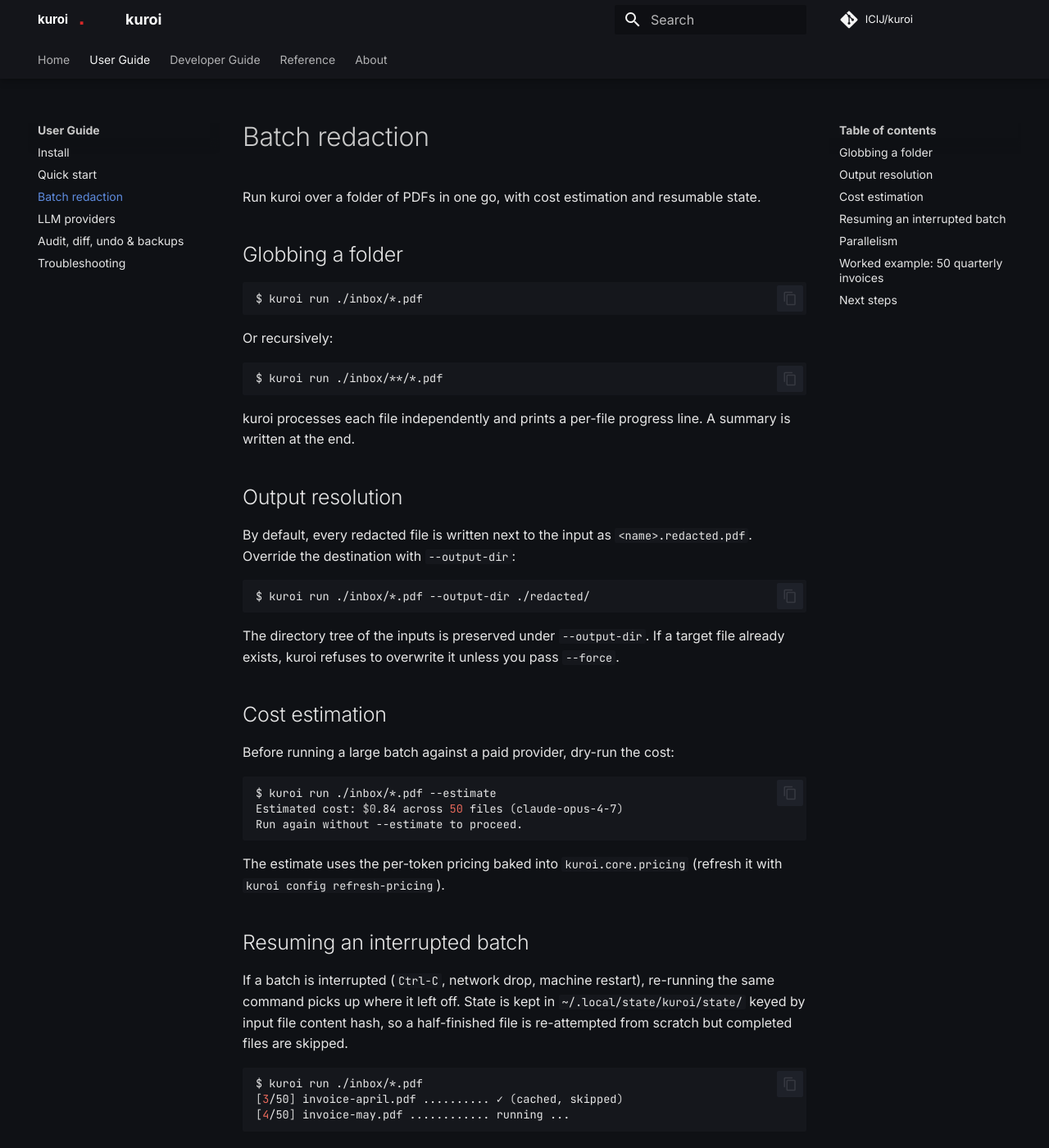
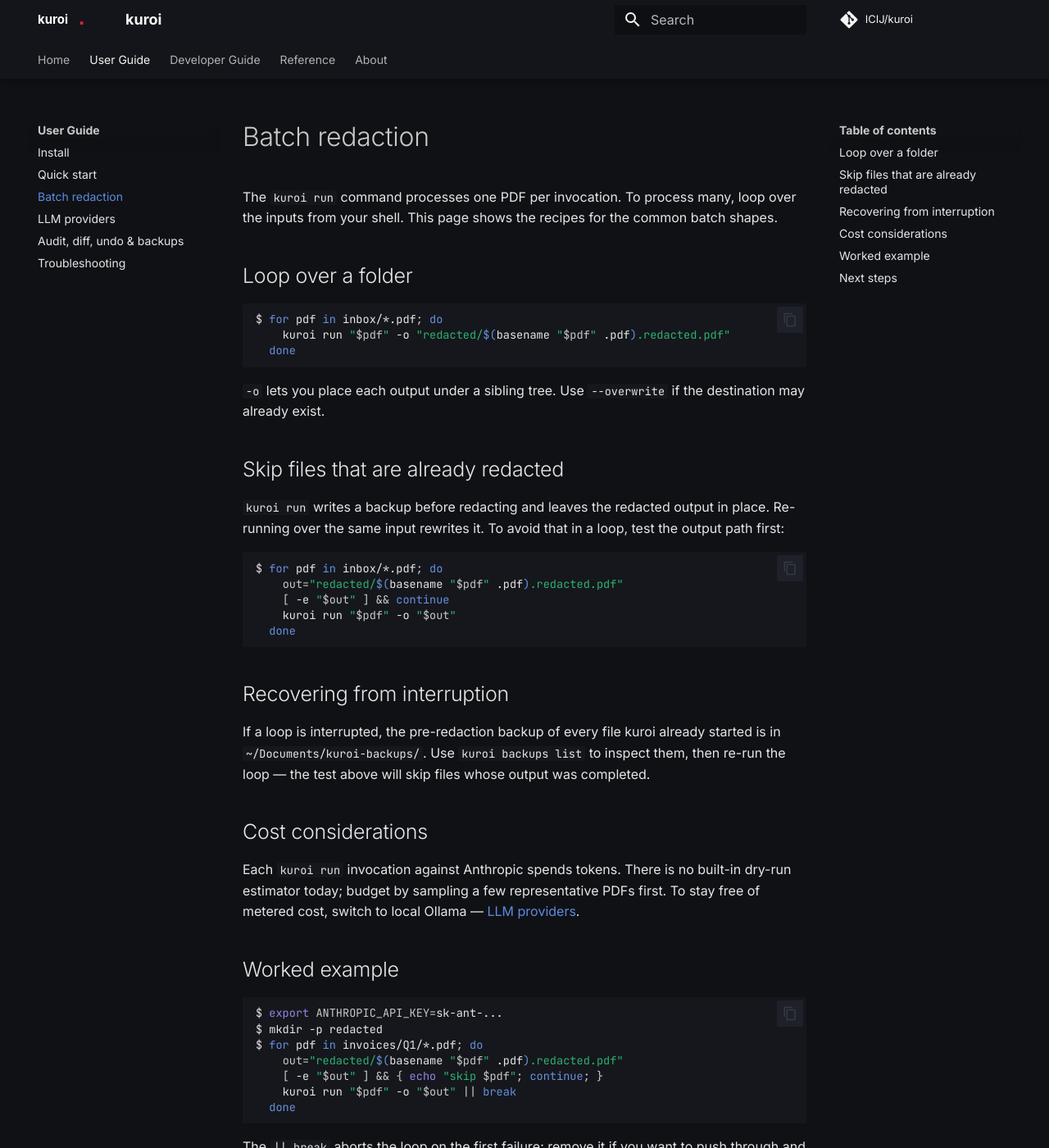
Before and after one commit to ICIJ/kuroi, an MkDocs documentation site: the page built from docs/user-guide/batch.md, in a window 1280 px wide and 1400 px high. Shown: the whole window at 82% size. Built offline with MkDocs 1.6.1 and Material for MkDocs 9.7.7, drawn with Linux system fonts in a browser that asks for light colours; comment, search, counter and statistics services are not loaded; some of the changed text lies outside the part shown.

Commit message:
docs: align user guide with actual cli surface

````diff
--- a/docs/user-guide/batch.md
+++ b/docs/user-guide/batch.md
@@ -1,90 +1,64 @@
 # Batch redaction
 
-Run kuroi over a folder of PDFs in one go, with cost estimation and
-resumable state.
+The `kuroi run` command processes one PDF per invocation. To process many,
+loop over the inputs from your shell. This page shows the recipes for the
+common batch shapes.
 
-## Globbing a folder
+## Loop over a folder
 
 ```sh
-$ kuroi run ./inbox/*.pdf
+$ for pdf in inbox/*.pdf; do
+    kuroi run "$pdf" -o "redacted/$(basename "$pdf" .pdf).redacted.pdf"
+  done
 ```
 
-Or recursively:
+`-o` lets you place each output under a sibling tree. Use `--overwrite` if
+the destination may already exist.
+
+## Skip files that are already redacted
+
+`kuroi run` writes a backup before redacting and leaves the redacted output
+in place. Re-running over the same input rewrites it. To avoid that in a
+loop, test the output path first:
 
 ```sh
-$ kuroi run ./inbox/**/*.pdf
+$ for pdf in inbox/*.pdf; do
+    out="redacted/$(basename "$pdf" .pdf).redacted.pdf"
+    [ -e "$out" ] && continue
+    kuroi run "$pdf" -o "$out"
+  done
 ```
 
-kuroi processes each file independently and prints a per-file progress
-line. A summary is written at the end.
+## Recovering from interruption
 
-## Output resolution
+If a loop is interrupted, the pre-redaction backup of every file kuroi
+already started is in `~/Documents/kuroi-backups/`. Use `kuroi backups list`
+to inspect them, then re-run the loop — the test above will skip files
+whose output was completed.
 
-By default, every redacted file is written next to the input as
-`<name>.redacted.pdf`. Override the destination with `--output-dir`:
+## Cost considerations
 
-```sh
-$ kuroi run ./inbox/*.pdf --output-dir ./redacted/
-```
+Each `kuroi run` invocation against Anthropic spends tokens. There is no
+built-in dry-run estimator today; budget by sampling a few representative
+PDFs first. To stay free of metered cost, switch to local Ollama —
+[LLM providers](providers.md).
 
-The directory tree of the inputs is preserved under `--output-dir`. If a
-target file already exists, kuroi refuses to overwrite it unless you pass
-`--force`.
-
-## Cost estimation
-
-Before running a large batch against a paid provider, dry-run the cost:
-
-```sh
-$ kuroi run ./inbox/*.pdf --estimate
-Estimated cost: $0.84 across 50 files (claude-opus-4-7)
-Run again without --estimate to proceed.
-```
-
-The estimate uses the per-token pricing baked into `kuroi.core.pricing`
-(refresh it with `kuroi config refresh-pricing`).
-
-## Resuming an interrupted batch
-
-If a batch is interrupted (`Ctrl-C`, network drop, machine restart),
-re-running the same command picks up where it left off. State is kept in
-`~/.local/state/kuroi/state/` keyed by input file content hash, so a
-half-finished file is re-attempted from scratch but completed files are
-skipped.
-
-```sh
-$ kuroi run ./inbox/*.pdf
-[3/50] invoice-april.pdf .......... ✓ (cached, skipped)
-[4/50] invoice-may.pdf ............ running ...
-```
-
-## Parallelism
-
-Process multiple files concurrently with `--workers`:
-
-```sh
-$ kuroi run ./inbox/*.pdf --workers 4
-```
-
-Default is 1 (sequential). Increase cautiously when using a paid provider
-— concurrent requests multiply your spend.
-
-## Worked example: 50 quarterly invoices
+## Worked example
 
 ```sh
 $ export ANTHROPIC_API_KEY=sk-ant-...
-$ kuroi run ./invoices/Q1/*.pdf --output-dir ./redacted/Q1/ --estimate
-Estimated cost: $0.84
+$ mkdir -p redacted
+$ for pdf in invoices/Q1/*.pdf; do
+    out="redacted/$(basename "$pdf" .pdf).redacted.pdf"
+    [ -e "$out" ] && { echo "skip $pdf"; continue; }
+    kuroi run "$pdf" -o "$out" || break
+  done
+```
 
-$ kuroi run ./invoices/Q1/*.pdf --output-dir ./redacted/Q1/ --workers 4
-[1/50] inv-001.pdf ................ ✓ (3.2s)
-...
-[50/50] inv-050.pdf ............... ✓ (2.9s)
-
-Summary: 50/50 succeeded, 412 findings, 0 errors, $0.81 spent
-```
+The `|| break` aborts the loop on the first failure; remove it if you
+want to push through and review failures afterwards.
 
 ## Next steps
 
-- [LLM providers](providers.md) — switch to free, local Ollama for batches.
-- [Audit & undo](audit-and-undo.md) — review the diff for one file in the batch.
+- [LLM providers](providers.md) — switch to free, local Ollama.
+- [Audit & undo](audit-and-undo.md) — review individual files.
````
Also changed, not shown: docs/user-guide/audit-and-undo.md (+59 -34 lines), docs/user-guide/install.md (+14 -4 lines), docs/user-guide/providers.md (+47 -24 lines), docs/user-guide/quickstart.md (+28 -15 lines), docs/user-guide/troubleshooting.md (+57 -24 lines).
